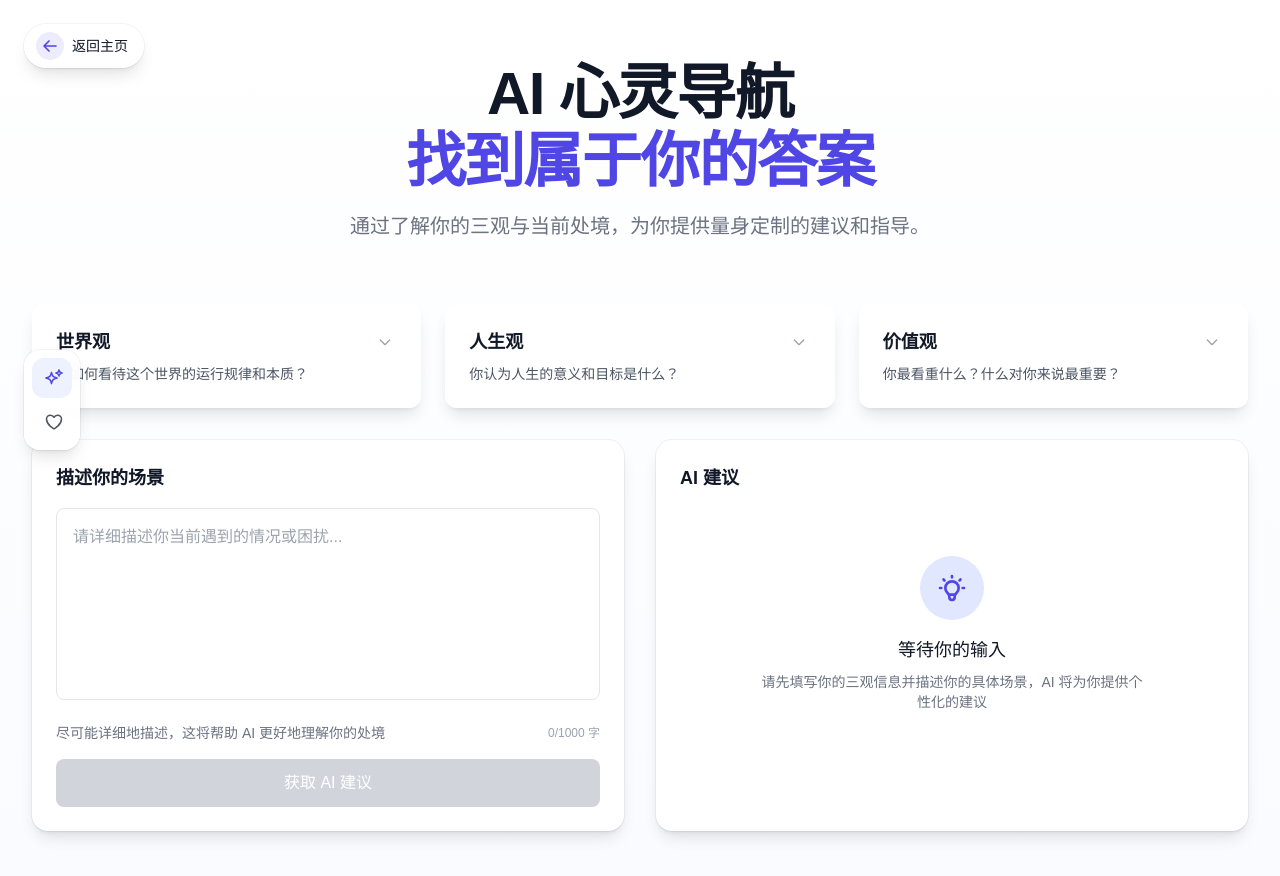
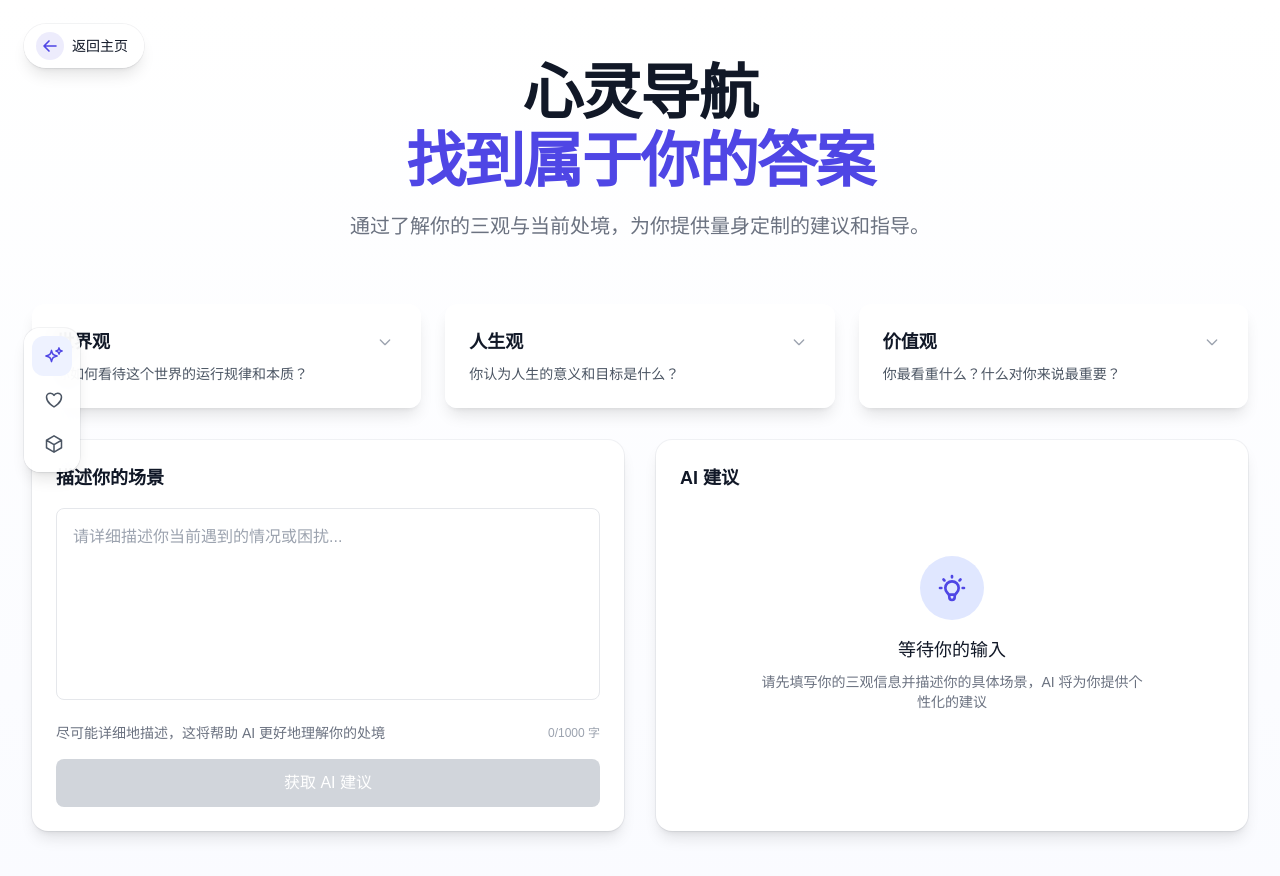
Before and after one commit to HJSunDev/soul-pilot, a Next.js app: page /advisor in a window 1280 px wide. Shown: the top 876 px of the page. Built offline with nearby package versions, Linux system fonts and the light colour scheme; no server answers.

Commit message:
feat(sidebar): add 'personality-modeling' entry

```diff
--- a/app/(ai-advisor)/advisor/page.tsx
+++ b/app/(ai-advisor)/advisor/page.tsx
@@ -4,11 +4,12 @@ import { AdvisorView } from '../_components/AdvisorView';
 import Link from 'next/link';
 import { useState, useCallback } from 'react';
 
-// 定义功能模块数据
+// 定义导航模块数据，包含每个功能的配置信息
 const modules = [
   {
-    id: 'ai-advisor',
-    name: 'AI 导航',
+    id: 'value-compass',
+    name: '心灵导航',
+    // 星星图标：代表指引和方向
     icon: (
       <svg className="w-5 h-5" fill="none" viewBox="0 0 24 24" strokeWidth={1.8} stroke="currentColor">
         <path strokeLinecap="round" strokeLinejoin="round" d="M9.813 15.904L9 18.75l-.813-2.846a4.5 4.5 0 00-3.09-3.09L2.25 12l2.846-.813a4.5 4.5 0 003.09-3.09L9 5.25l.813 2.846a4.5 4.5 0 003.09 3.09L15.75 12l-2.846.813a4.5 4.5 0 00-3.09 3.09zM18.259 8.715L18 9.75l-.259-1.035a3.375 3.375 0 00-2.455-2.456L14.25 6l1.036-.259a3.375 3.375 0 002.455-2.456L18 2.25l.259 1.035a3.375 3.375 0 002.456 2.456L21.75 6l-1.035.259a3.375 3.375 0 00-2.456 2.456z" />
@@ -20,19 +21,32 @@ const modules = [
   {
     id: 'emotion-archive',
     name: '情绪档案',
+    // 心形图标：代表情感和情绪
     icon: (
       <svg className="w-5 h-5" fill="none" viewBox="0 0 24 24" strokeWidth={1.8} stroke="currentColor">
         <path strokeLinecap="round" strokeLinejoin="round" d="M21 8.25c0-2.485-2.099-4.5-4.688-4.5-1.935 0-3.597 1.126-4.312 2.733-.715-1.607-2.377-2.733-4.313-2.733C5.1 3.75 3 5.765 3 8.25c0 7.22 9 12 9 12s9-4.78 9-12Z" />
       </svg>
     ),
     href: '/emotion-archive'
+  },
+  {
+    id: 'personality-modeling',
+    name: '人格建模',
+    // 立方体图标：代表三维建模和空间分析
+    icon: (
+      <svg className="w-5 h-5" fill="none" viewBox="0 0 24 24" strokeWidth={1.8} stroke="currentColor">
+        <path strokeLinecap="round" strokeLinejoin="round" d="M21 7.5l-9-5.25L3 7.5m18 0l-9 5.25m9-5.25v9l-9 5.25M3 7.5l9 5.25M3 7.5v9l9 5.25m0-9v9" />
+      </svg>
+    ),
+    href: '/personality-modeling'
   }
 ];
 
 export default function AdvisorPage() {
+  // 控制侧边导航栏的展开状态
   const [isNavExpanded, setIsNavExpanded] = useState(false);
 
-  // 使用 useCallback 优化性能
+  // 优化性能：使用 useCallback 缓存事件处理函数
   const handleMouseEnter = useCallback(() => {
     setIsNavExpanded(true);
   }, []);
@@ -42,60 +56,42 @@ export default function AdvisorPage() {
   }, []);
 
   return (
-    // 页面容器，设置背景渐变
+    // 页面容器：设置最小高度和渐变背景
     <div className="min-h-screen bg-gradient-to-b from-white to-indigo-50/30">
-      {/* 返回主页按钮 */}
+      {/* 返回主页按钮：固定在左上角 */}
       <div className="fixed top-6 left-6 z-50">
         <Link
           href="/"
-          // 按钮样式，包含背景、阴影、过渡效果等
+          // 按钮样式：半透明背景、阴影效果和悬停动画
           className="group relative flex items-center gap-2 rounded-full bg-white/90 pl-3 pr-4 py-2 shadow-lg ring-1 ring-gray-900/5 backdrop-blur-md transition-all duration-300 hover:bg-white hover:shadow-indigo-200/50 hover:-translate-y-0.5"
         >
-          <span
-            // 图标容器，包含旋转效果
-            className="flex h-7 w-7 items-center justify-center rounded-full bg-indigo-600/10 text-indigo-600 transition-transform duration-300 group-hover:-rotate-12"
-          >
-            <svg
-              // SVG 图标，表示返回箭头
-              className="h-4 w-4"
-              fill="none"
-              viewBox="0 0 24 24"
-              strokeWidth={2.5}
-              stroke="currentColor"
-            >
-              <path
-                strokeLinecap="round"
-                strokeLinejoin="round"
-                d="M10.5 19.5L3 12m0 0l7.5-7.5M3 12h18"
-              />
+          {/* 返回箭头图标：带旋转动画 */}
+          <span className="flex h-7 w-7 items-center justify-center rounded-full bg-indigo-600/10 text-indigo-600 transition-transform duration-300 group-hover:-rotate-12">
+            <svg className="h-4 w-4" fill="none" viewBox="0 0 24 24" strokeWidth={2.5} stroke="currentColor">
+              <path strokeLinecap="round" strokeLinejoin="round" d="M10.5 19.5L3 12m0 0l7.5-7.5M3 12h18" />
             </svg>
           </span>
-          <span
-            // 按钮文本
-            className="text-sm font-medium text-gray-900"
-          >
-            返回主页
-          </span>
-          <div
-            // 按钮底部的渐变线条，悬停时可见
-            className="absolute inset-x-0 -bottom-px h-px bg-gradient-to-r from-indigo-500/0 via-indigo-500/70 to-indigo-500/0 opacity-0 transition-opacity duration-300 group-hover:opacity-100"
-          />
+          <span className="text-sm font-medium text-gray-900">返回主页</span>
+          {/* 底部装饰线：悬停时显示 */}
+          <div className="absolute inset-x-0 -bottom-px h-px bg-gradient-to-r from-indigo-500/0 via-indigo-500/70 to-indigo-500/0 opacity-0 transition-opacity duration-300 group-hover:opacity-100" />
         </Link>
       </div>
 
-      {/* 侧边导航栏 */}
+      {/* 侧边导航栏：固定在左侧中间位置 */}
       <nav
-        className={`fixed left-6 top-1/2 -translate-y-1/2 z-40 transition-all duration-300 ease-in-out ${isNavExpanded ? 'w-48' : 'w-14 hover:w-48'}`}
+        className={`fixed left-6 top-1/2 -translate-y-1/2 z-40 transition-all duration-300 ease-in-out ${isNavExpanded ? 'w-48' : 'w-14'}`}
         onMouseEnter={handleMouseEnter}
         onMouseLeave={handleMouseLeave}
       >
+        {/* 导航栏容器：半透明背景和模糊效果 */}
         <div className="bg-white/90 backdrop-blur-md rounded-2xl shadow-lg ring-1 ring-gray-900/5 p-2">
-          {/* 导航链接 */}
+          {/* 导航链接列表 */}
           <div className="space-y-1">
             {modules.map((module) => (
               <Link
                 key={module.id}
                 href={module.href}
+                // 链接样式：根据激活状态显示不同样式
                 className={`flex items-center gap-3 px-3 py-2.5 rounded-xl transition-all duration-200 group
                   ${module.active
                     ? 'text-indigo-600 bg-indigo-50'
@@ -103,10 +99,12 @@ export default function AdvisorPage() {
                   }
                 `}
               >
+                {/* 图标：悬停时缩放效果 */}
                 <span className="flex-shrink-0 transition-transform duration-200 group-hover:scale-110">
                   {module.icon}
                 </span>
-                <span className={`text-sm font-medium truncate transition-opacity duration-200 ${isNavExpanded ? 'opacity-100' : 'opacity-0 group-hover:opacity-100'}`}>
+                {/* 文字：导航栏展开时显示 */}
+                <span className={`text-sm font-medium truncate transition-opacity duration-200 ${isNavExpanded ? 'opacity-100' : 'opacity-0'}`}>
                   {module.name}
                 </span>
               </Link>
@@ -115,30 +113,20 @@ export default function AdvisorPage() {
         </div>
       </nav>
 
-      <div
-        // 内容容器，设置最大宽度和内边距
-        className="max-w-7xl mx-auto px-4 sm:px-6 lg:px-8 py-16"
-      >
-        <div
-          // 文本中心对齐，包含标题和描述
-          className="text-center mb-16"
-        >
-          <h1
-            // 主标题，包含不同屏幕尺寸的字体大小
-            className="text-4xl font-bold tracking-tight text-gray-900 sm:text-5xl md:text-6xl"
-          >
-            <span className="block">AI 心灵导航</span>
+      {/* 主要内容区域 */}
+      <div className="max-w-7xl mx-auto px-4 sm:px-6 lg:px-8 py-16">
+        {/* 页面标题和描述 */}
+        <div className="text-center mb-16">
+          <h1 className="text-4xl font-bold tracking-tight text-gray-900 sm:text-5xl md:text-6xl">
+            <span className="block">心灵导航</span>
             <span className="block text-indigo-600 mt-2">找到属于你的答案</span>
           </h1>
-          <p
-            // 描述文本，包含不同屏幕尺寸的字体大小
-            className="mt-3 max-w-md mx-auto text-base text-gray-500 sm:text-lg md:mt-5 md:text-xl md:max-w-3xl"
-          >
+          <p className="mt-3 max-w-md mx-auto text-base text-gray-500 sm:text-lg md:mt-5 md:text-xl md:max-w-3xl">
             通过了解你的三观与当前处境，为你提供量身定制的建议和指导。
           </p>
         </div>
 
-        {/* 引入 AdvisorView 组件 */}
+        {/* 核心功能组件 */}
         <AdvisorView />
       </div>
     </div>
```
